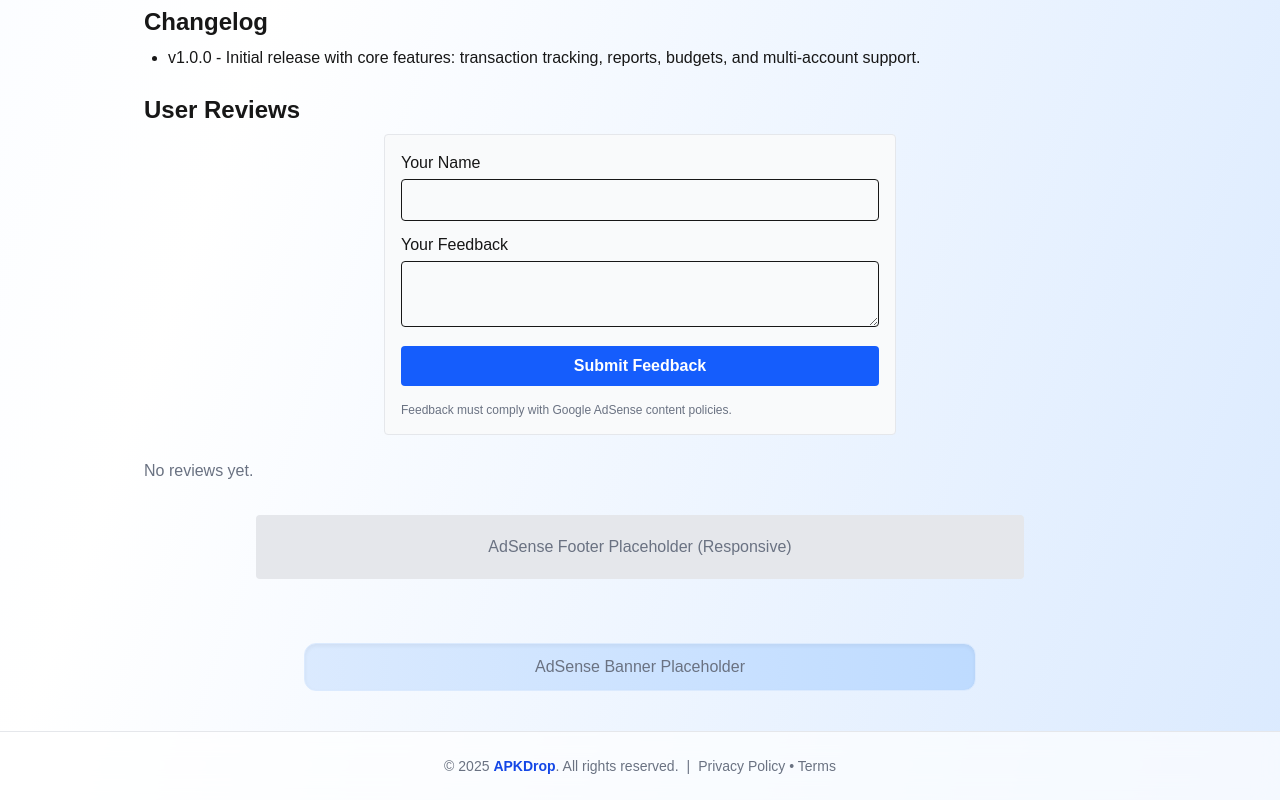
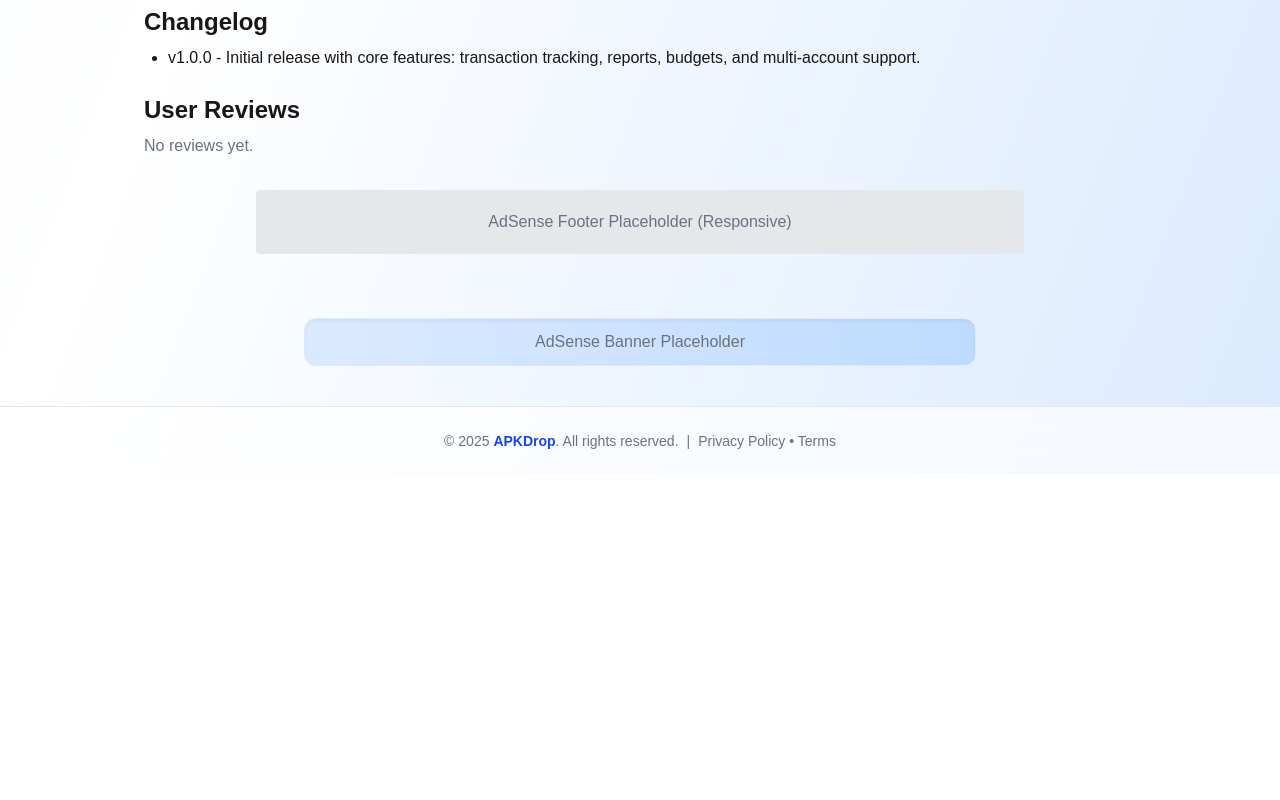
Before and after one commit to YounasKhan2/AppDrop, a Next.js app: page /apks/app1 in a window 1280 px wide. Shown: the part 2889-3689 px from the top of the page. After the commit the page ends 3364 px from the top, so only its background shows below. Built offline with nearby package versions, Linux system fonts and the light colour scheme.

Commit message:
rollback

```diff
--- a/package.json
+++ b/package.json
@@ -12,6 +12,7 @@
     "@netlify/plugin-nextjs": "^5.11.2",
     "emailjs": "^4.0.3",
     "emailjs-com": "^3.2.0",
+    "firebase": "^11.9.0",
     "js-cookie": "^3.0.5",
     "next": "15.3.3",
     "nodemailer": "^7.0.3",
--- a/src/pages/apks/[slug].js
+++ b/src/pages/apks/[slug].js
@@ -2,16 +2,11 @@
 import Layout from "@/components/Layout";
 import { useRouter } from "next/router";
 import apks from "@/data/apksData";
-import { useState } from "react";
 
 export default function ApkDetails() {
   const router = useRouter();
   const { slug } = router.query;
   const apk = apks.find(a => a.slug === slug);
-  const [reviews, setReviews] = useState(apk?.reviews || []);
-  const [form, setForm] = useState({ user: "", text: "" });
-  const [error, setError] = useState("");
-  const [success, setSuccess] = useState("");
 
   if (!apk) {
     return (
@@ -20,30 +15,6 @@ export default function ApkDetails() {
       </Layout>
     );
   }
-
-  const handleChange = e => {
-    setForm({ ...form, [e.target.name]: e.target.value });
-  };
-
-  const handleSubmit = e => {
-    e.preventDefault();
-    setError("");
-    setSuccess("");
-    if (!form.user.trim() || !form.text.trim()) {
-      setError("Please enter your name and feedback.");
-      return;
-    }
-    // Google AdSense policy: no hate, violence, illegal, or inappropriate content
-    const forbidden = ["hate", "violence", "illegal", "sex", "porn", "drugs", "gambling", "casino", "terror", "kill", "murder", "racist", "nazi", "suicide", "self-harm"];
-    const lower = form.text.toLowerCase();
-    if (forbidden.some(word => lower.includes(word))) {
-      setError("Your feedback contains inappropriate content and cannot be posted.");
-      return;
-    }
-    setReviews([{ user: form.user, text: form.text }, ...reviews]);
-    setForm({ user: "", text: "" });
-    setSuccess("Thank you for your feedback!");
-  };
 
   return (
     <Layout title={apk.name}>
@@ -104,24 +75,12 @@ export default function ApkDetails() {
         ))}
       </ul>
       <h2 className="text-xl sm:text-2xl font-semibold mb-2">User Reviews</h2>
-      <form onSubmit={handleSubmit} className="mb-6 max-w-lg mx-auto bg-gray-50 dark:bg-[#232323] rounded p-4 flex flex-col gap-3 border border-gray-200">
-        <label className="font-medium">Your Name
-          <input name="user" value={form.user} onChange={handleChange} className="w-full mt-1 px-3 py-2 border rounded" maxLength={32} required />
-        </label>
-        <label className="font-medium">Your Feedback
-          <textarea name="text" value={form.text} onChange={handleChange} className="w-full mt-1 px-3 py-2 border rounded" maxLength={300} required></textarea>
-        </label>
-        {error && <div className="text-red-600 text-sm">{error}</div>}
-        {success && <div className="text-green-600 text-sm">{success}</div>}
-        <button type="submit" className="bg-blue-600 text-white px-4 py-2 rounded font-semibold hover:bg-blue-700 transition w-full sm:w-auto">Submit Feedback</button>
-        <div className="text-xs text-gray-500 mt-1">Feedback must comply with Google AdSense content policies.</div>
-      </form>
       <div className="mb-8">
-        {reviews.length > 0 ? (
-          reviews.map((r, i) => (
+        {apk.reviews && apk.reviews.length > 0 ? (
+          apk.reviews.map((r, i) => (
             <div key={i} className="mb-4 p-4 bg-gray-50 dark:bg-[#232323] rounded shadow text-xs sm:text-base">
               <div className="font-semibold text-blue-700 dark:text-blue-400 mb-1">{r.user}</div>
-              <div className="text-gray-700 dark:text-gray-300 break-words">{r.text}</div>
+              <div className="text-gray-700 dark:text-gray-300">{r.text}</div>
             </div>
           ))
         ) : (
```
Also changed, not shown: 1 other file (tests, documents, lock files or other folders).
